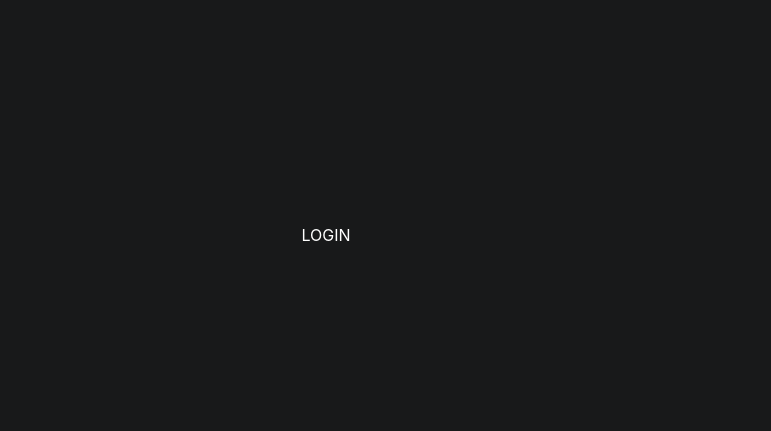
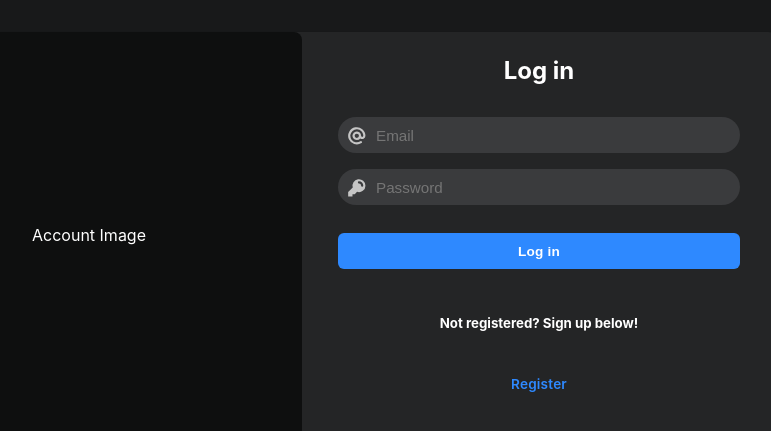
Before and after one commit to SilvaMtz/income_ui, a React (Create React App) app: page / in a window 1280 px wide. Shown: the part 165-596 px from the top of the page, without its empty margins (314-1085 px from the left). Built offline with nearby package versions, Linux system fonts and the light colour scheme.

Commit message:
setup variables for theming

```diff
--- /dev/null
+++ b/src/assets/icons/icons.js
@@ -0,0 +1,26 @@
+const icons = {
+  academicCap: "M10.394 2.08a1 1 0 00-.788 0l-7 3a1 1 0 000 1.84L5.25 8.051a.999.999 0 01.356-.257l4-1.714a1 1 0 11.788 1.838L7.667 9.088l1.94.831a1 1 0 00.787 0l7-3a1 1 0 000-1.838l-7-3zM3.31 9.397L5 10.12v4.102a8.969 8.969 0 00-1.05-.174 1 1 0 01-.89-.89 11.115 11.115 0 01.25-3.762zM9.3 16.573A9.026 9.026 0 007 14.935v-3.957l1.818.78a3 3 0 002.364 0l5.508-2.361a11.026 11.026 0 01.25 3.762 1 1 0 01-.89.89 8.968 8.968 0 00-5.35 2.524 1 1 0 01-1.4 0zM6 18a1 1 0 001-1v-2.065a8.935 8.935 0 00-2-.712V17a1 1 0 001 1z",
+  adjustments: "M5 4a1 1 0 00-2 0v7.268a2 2 0 000 3.464V16a1 1 0 102 0v-1.268a2 2 0 000-3.464V4zM11 4a1 1 0 10-2 0v1.268a2 2 0 000 3.464V16a1 1 0 102 0V8.732a2 2 0 000-3.464V4zM16 3a1 1 0 011 1v7.268a2 2 0 010 3.464V16a1 1 0 11-2 0v-1.268a2 2 0 010-3.464V4a1 1 0 011-1z",
+  annotation: "M18 13V5a2 2 0 00-2-2H4a2 2 0 00-2 2v8a2 2 0 002 2h3l3 3 3-3h3a2 2 0 002-2zM5 7a1 1 0 011-1h8a1 1 0 110 2H6a1 1 0 01-1-1zm1 3a1 1 0 100 2h3a1 1 0 100-2H6z",
+  atSymbol: "M14.243 5.757a6 6 0 10-.986 9.284 1 1 0 111.087 1.678A8 8 0 1118 10a3 3 0 01-4.8 2.401A4 4 0 1114 10a1 1 0 102 0c0-1.537-.586-3.07-1.757-4.243zM12 10a2 2 0 10-4 0 2 2 0 004 0z",
+  check: "M16.707 5.293a1 1 0 010 1.414l-8 8a1 1 0 01-1.414 0l-4-4a1 1 0 011.414-1.414L8 12.586l7.293-7.293a1 1 0 011.414 0z",
+  cog: "M11.49 3.17c-.38-1.56-2.6-1.56-2.98 0a1.532 1.532 0 01-2.286.948c-1.372-.836-2.942.734-2.106 2.106.54.886.061 2.042-.947 2.287-1.561.379-1.561 2.6 0 2.978a1.532 1.532 0 01.947 2.287c-.836 1.372.734 2.942 2.106 2.106a1.532 1.532 0 012.287.947c.379 1.561 2.6 1.561 2.978 0a1.533 1.533 0 012.287-.947c1.372.836 2.942-.734 2.106-2.106a1.533 1.533 0 01.947-2.287c1.561-.379 1.561-2.6 0-2.978a1.532 1.532 0 01-.947-2.287c.836-1.372-.734-2.942-2.106-2.106a1.532 1.532 0 01-2.287-.947zM10 13a3 3 0 100-6 3 3 0 000 6z",
+  home: "M10.707 2.293a1 1 0 00-1.414 0l-7 7a1 1 0 001.414 1.414L4 10.414V17a1 1 0 001 1h2a1 1 0 001-1v-2a1 1 0 011-1h2a1 1 0 011 1v2a1 1 0 001 1h2a1 1 0 001-1v-6.586l.293.293a1 1 0 001.414-1.414l-7-7z",
+  key: "M18 8a6 6 0 01-7.743 5.743L10 14l-1 1-1 1H6v2H2v-4l4.257-4.257A6 6 0 1118 8zm-6-4a1 1 0 100 2 2 2 0 012 2 1 1 0 102 0 4 4 0 00-4-4z",
+  lockClosed: "M5 9V7a5 5 0 0110 0v2a2 2 0 012 2v5a2 2 0 01-2 2H5a2 2 0 01-2-2v-5a2 2 0 012-2zm8-2v2H7V7a3 3 0 016 0z",
+  lockOpen: "M10 2a5 5 0 00-5 5v2a2 2 0 00-2 2v5a2 2 0 002 2h10a2 2 0 002-2v-5a2 2 0 00-2-2H7V7a3 3 0 015.905-.75 1 1 0 001.937-.5A5.002 5.002 0 0010 2z",
+  logout: "M3 3a1 1 0 00-1 1v12a1 1 0 102 0V4a1 1 0 00-1-1zm10.293 9.293a1 1 0 001.414 1.414l3-3a1 1 0 000-1.414l-3-3a1 1 0 10-1.414 1.414L14.586 9H7a1 1 0 100 2h7.586l-1.293 1.293z",
+  menu: "M3 5a1 1 0 011-1h12a1 1 0 110 2H4a1 1 0 01-1-1zM3 10a1 1 0 011-1h12a1 1 0 110 2H4a1 1 0 01-1-1zM3 15a1 1 0 011-1h12a1 1 0 110 2H4a1 1 0 01-1-1z",
+  minus: "M3 10a1 1 0 011-1h12a1 1 0 110 2H4a1 1 0 01-1-1z",
+  moon: "M17.293 13.293A8 8 0 016.707 2.707a8.001 8.001 0 1010.586 10.586z",
+  pencil: "M13.586 3.586a2 2 0 112.828 2.828l-.793.793-2.828-2.828.793-.793zM11.379 5.793L3 14.172V17h2.828l8.38-8.379-2.83-2.828z",
+  plus: "M10 5a1 1 0 011 1v3h3a1 1 0 110 2h-3v3a1 1 0 11-2 0v-3H6a1 1 0 110-2h3V6a1 1 0 011-1z",
+  sun: "M10 2a1 1 0 011 1v1a1 1 0 11-2 0V3a1 1 0 011-1zm4 8a4 4 0 11-8 0 4 4 0 018 0zm-.464 4.95l.707.707a1 1 0 001.414-1.414l-.707-.707a1 1 0 00-1.414 1.414zm2.12-10.607a1 1 0 010 1.414l-.706.707a1 1 0 11-1.414-1.414l.707-.707a1 1 0 011.414 0zM17 11a1 1 0 100-2h-1a1 1 0 100 2h1zm-7 4a1 1 0 011 1v1a1 1 0 11-2 0v-1a1 1 0 011-1zM5.05 6.464A1 1 0 106.465 5.05l-.708-.707a1 1 0 00-1.414 1.414l.707.707zm1.414 8.486l-.707.707a1 1 0 01-1.414-1.414l.707-.707a1 1 0 011.414 1.414zM4 11a1 1 0 100-2H3a1 1 0 000 2h1z",
+  tag: "M17.707 9.293a1 1 0 010 1.414l-7 7a1 1 0 01-1.414 0l-7-7A.997.997 0 012 10V5a3 3 0 013-3h5c.256 0 .512.098.707.293l7 7zM5 6a1 1 0 100-2 1 1 0 000 2z",
+  trash: "M9 2a1 1 0 00-.894.553L7.382 4H4a1 1 0 000 2v10a2 2 0 002 2h8a2 2 0 002-2V6a1 1 0 100-2h-3.382l-.724-1.447A1 1 0 0011 2H9zM7 8a1 1 0 012 0v6a1 1 0 11-2 0V8zm5-1a1 1 0 00-1 1v6a1 1 0 102 0V8a1 1 0 00-1-1z",
+  user: "M10 9a3 3 0 100-6 3 3 0 000 6zm-7 9a7 7 0 1114 0H3z",
+  userCircle: "M18 10a8 8 0 11-16 0 8 8 0 0116 0zm-6-3a2 2 0 11-4 0 2 2 0 014 0zm-2 4a5 5 0 00-4.546 2.916A5.986 5.986 0 0010 16a5.986 5.986 0 004.546-2.084A5 5 0 0010 11z",
+  x: "M4.293 4.293a1 1 0 011.414 0L10 8.586l4.293-4.293a1 1 0 111.414 1.414L11.414 10l4.293 4.293a1 1 0 01-1.414 1.414L10 11.414l-4.293 4.293a1 1 0 01-1.414-1.414L8.586 10 4.293 5.707a1 1 0 010-1.414z",
+}
+
+export default icons;
--- a/src/components/ActionButton/ActionButton.module.css
+++ b/src/components/ActionButton/ActionButton.module.css
@@ -11,7 +11,7 @@
   align-items: center;
   padding: 12px;
   margin: 12px auto;
-  color: hsl(214, 100%, 59%);
+  color: #2e89ff;
   cursor: pointer;
   text-decoration: none;
   transition: background-color 0.1s;
@@ -60,11 +60,11 @@
 
 .action-button.button--primary.fill:hover,
 .action-button.button--primary.fill:focus {
-  background-color: hsl(214, 100%, 64%);
+  background-color: #4797ff;
 }
 
 .action-button.button--danger {
-  color: hsl(0, 97%, 56%);
+  color: #fc2222;
 }
 
 .action-button.button--danger:hover,
@@ -73,11 +73,11 @@
 }
 
 .action-button.button--danger.fill {
-  background-color: hsl(0, 97%, 56%);
+  background-color: #fc2222;
   color: white;
 }
 
 .action-button.button--danger.fill:hover,
 .action-button.button--danger.fill:focus {
-  background-color: hsl(0, 97%, 62%);
+  background-color: #fc4040;
 }
--- a/src/components/Input/Input.js
+++ b/src/components/Input/Input.js
@@ -1,8 +1,17 @@
 import React from 'react';
 import classes from './Input.module.css';
+import SvgIcon from '../SvgIcon/SvgIcon';
 
 const Input = (props) => {
-  let classList = [classes['input']];
+  let wrapperClassList = [
+    classes['input-wrapper'],
+    props.iconType ? classes['wrapper--hasIcon'] : null,
+  ];
+
+  let inputClassList = [
+    classes['input'],
+    props.iconType ? classes['input--hasIcon'] : null,
+  ];
 
   let inputLabel = null;
 
@@ -12,11 +21,24 @@ const Input = (props) => {
     );
   }
 
+  let svgIcon = null;
+  if (props.iconType) {
+    svgIcon = (
+      <SvgIcon
+        className={classes['input-icon']}
+        icon={props.iconType}
+        color="#c5c5c5"
+        size="small"
+      />
+    );
+  }
+
   return (
-    <div className={classes['input-wrapper']}>
+    <div className={wrapperClassList.join(' ')}>
       {inputLabel}
+      {svgIcon}
       <input
-        className={classList.join(' ')}
+        className={inputClassList.join(' ')}
         onChange={props.onChange}
         type={props.type}
         placeholder={props.placeholder}
--- a/src/components/Input/Input.module.css
+++ b/src/components/Input/Input.module.css
@@ -4,6 +4,18 @@
   display: flex;
   box-sizing: border-box;
   flex-direction: column;
+}
+
+.input-wrapper.wrapper--hasIcon {
+  position: relative;
+}
+
+.input-wrapper > .input-icon {
+  position: absolute;
+  left: 8px;
+  bottom: 7px;
+  width: 1.35rem;
+  height: 1.35rem;
 }
 
 .input {
@@ -21,6 +33,10 @@
   font-size: 0.95rem;
 }
 
+.input.input--hasIcon {
+  padding-left: 38px;
+}
+
 .input-label {
   margin-left: 16px;
   margin-bottom: 2px;
--- /dev/null
+++ b/src/components/SvgIcon/SvgIcon.js
@@ -0,0 +1,37 @@
+import React from 'react';
+import classes from './SvgIcon.module.css';
+import icons from '../../assets/icons/icons';
+
+const SvgIcon = (props) => {
+
+  const iconSizeMapping = {
+    small: '',
+    medium: 'icon--medium',
+    large: 'icon--large',
+  }
+
+  let classList = [
+    classes['svg-icon'],
+    props.size ? classes[iconSizeMapping[props.size]] : null,
+    props.className
+  ]
+
+  let iconColor = props.color ? props.color : 'white';
+
+  return (
+    <svg
+      className={classList.join(' ')}
+      fill={iconColor}
+      viewBox="0 0 20 20"
+      xmlns="http://www.w3.org/2000/svg"
+    >
+      <path
+        fillRule="evenodd"
+        d={icons[props.icon]}
+        clipRule="evenodd"
+      />
+    </svg>
+  );
+};
+
+export default SvgIcon;
--- /dev/null
+++ b/src/components/SvgIcon/SvgIcon.module.css
@@ -0,0 +1,14 @@
+.svg-icon {
+  height: 1.5rem;
+  width: 1.5rem;
+}
+
+.svg-icon.icon--medium {
+  height: 1.8rem;
+  width: 1.8px;
+}
+
+.svg-icon.icon--large {
+  height: 2rem;
+  width: 2rem;
+}
--- a/src/containers/Auth/Login/Login.js
+++ b/src/containers/Auth/Login/Login.js
@@ -1,12 +1,38 @@
-import React from 'react';
+import React, { useState } from 'react';
 import classes from './Login.module.css';
+import Input from '../../../components/Input/Input';
+import AuthCard from '../AuthCard/AuthCard';
+import ActionButton from '../../../components/ActionButton/ActionButton';
+import Form from '../../../components/Form/Form';
 
 const Login = (props) => {
+  const [email, setEmail] = useState('');
+  const [password, setPassword] = useState('');
+
+  const handleAuthLogin = (e) => {
+    e.preventDefault();
+    const loginData = {
+      email: email,
+      password: password,
+    };
+    console.log(loginData);
+  };
+
   return (
     <div className={classes['login-container']}>
-      <div>LOGIN</div>
+      <AuthCard maxWidth={900} formLabel="Log in" authImage="Account Image">
+        <Form>
+          <Input placeholder="Email" iconType="atSymbol" />
+          <Input placeholder="Password" iconType="key" />
+          <ActionButton onClick={handleAuthLogin} fill={true} color="primary">
+            Log in
+          </ActionButton>
+        </Form>
+        <h5>Not registered? Sign up below!</h5>
+        <ActionButton restrainWidth={true} href="/register" label="Register" />
+      </AuthCard>
     </div>
   );
-}
+};
 
 export default Login;
--- a/src/containers/Auth/Register/Register.js
+++ b/src/containers/Auth/Register/Register.js
@@ -49,13 +49,13 @@ const Register = (props) => {
 
   return (
     <div className={classes['register-container']}>
-      <AuthCard maxWidth={700} formLabel="Register" authImage="Account Image">
+      <AuthCard maxWidth={900} formLabel="Register" authImage="Account Image">
         <Form>
-          <Input placeholder="Name" />
-          <Input placeholder="Last Name" />
-          <Input placeholder="Email" />
-          <Input placeholder="Password" />
-          <Input placeholder="Confirm Password" />
+          <Input placeholder="Name" iconType="userCircle" />
+          <Input placeholder="Last Name" iconType="user" />
+          <Input placeholder="Email" iconType="atSymbol" />
+          <Input placeholder="Password" iconType="key" />
+          <Input placeholder="Confirm Password" iconType="lockClosed" />
           <ActionButton
             onClick={handleDummySubmit}
             fill={true}
```
Also changed, not shown: src/themes/DarkTheme.js (+12 -0 lines), src/themes/variables.css (added, +14 -0 lines).
